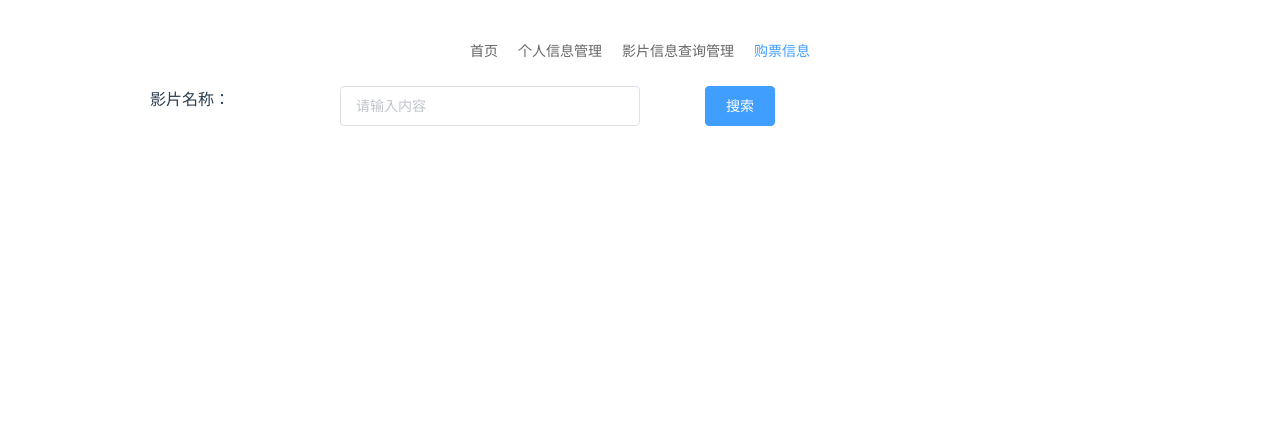
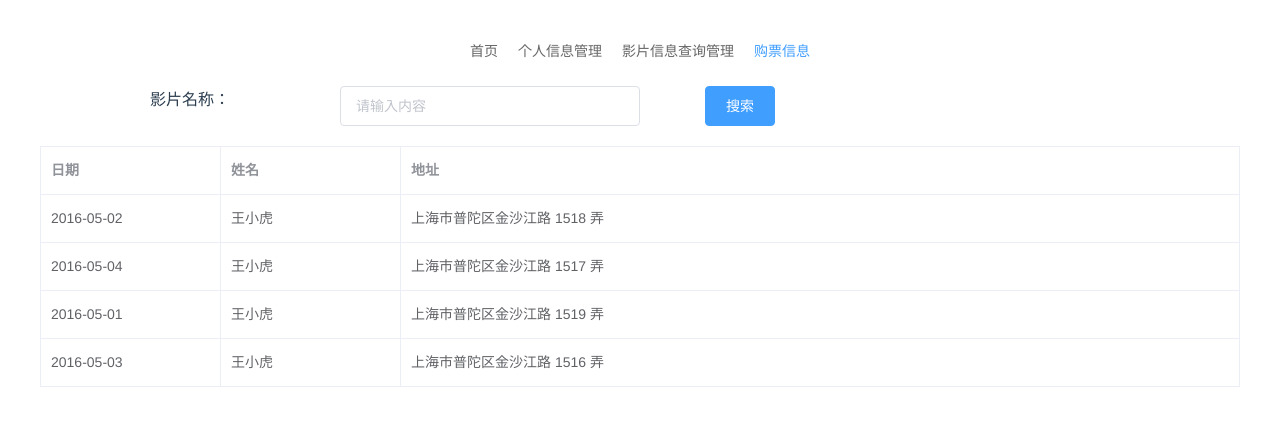
Before and after one commit to Drbin/vue-project, a Vue app: page /#/tickets in a window 1280 px wide. Shown: the top 426 px of the page. Built offline with nearby package versions, Linux system fonts and the light colour scheme.

Commit message:
测试项目

```diff
--- a/src/template/tickets/Index.vue
+++ b/src/template/tickets/Index.vue
@@ -17,6 +17,30 @@
                 </div>
             </el-col>
         </el-row>
+        <el-row>
+            <el-col :span="24">
+                <el-table
+                        :data="tableData"
+                        border
+                        style="width: 100%">
+                    <el-table-column
+                            prop="date"
+                            label="日期"
+                            width="180">
+                    </el-table-column>
+                    <el-table-column
+                            prop="name"
+                            label="姓名"
+                            width="180">
+                    </el-table-column>
+                    <el-table-column
+                            prop="address"
+                            label="地址">
+                    </el-table-column>
+                </el-table>
+
+            </el-col>
+        </el-row>
     </div>
 </template>
 
@@ -25,7 +49,24 @@
         name: "Tickets",
         data() {
             return {
-                input: ''
+                input: '',
+                tableData: [{
+                    date: '2016-05-02',
+                    name: '王小虎',
+                    address: '上海市普陀区金沙江路 1518 弄'
+                }, {
+                    date: '2016-05-04',
+                    name: '王小虎',
+                    address: '上海市普陀区金沙江路 1517 弄'
+                }, {
+                    date: '2016-05-01',
+                    name: '王小虎',
+                    address: '上海市普陀区金沙江路 1519 弄'
+                }, {
+                    date: '2016-05-03',
+                    name: '王小虎',
+                    address: '上海市普陀区金沙江路 1516 弄'
+                }]
             }
         }
     }
```
